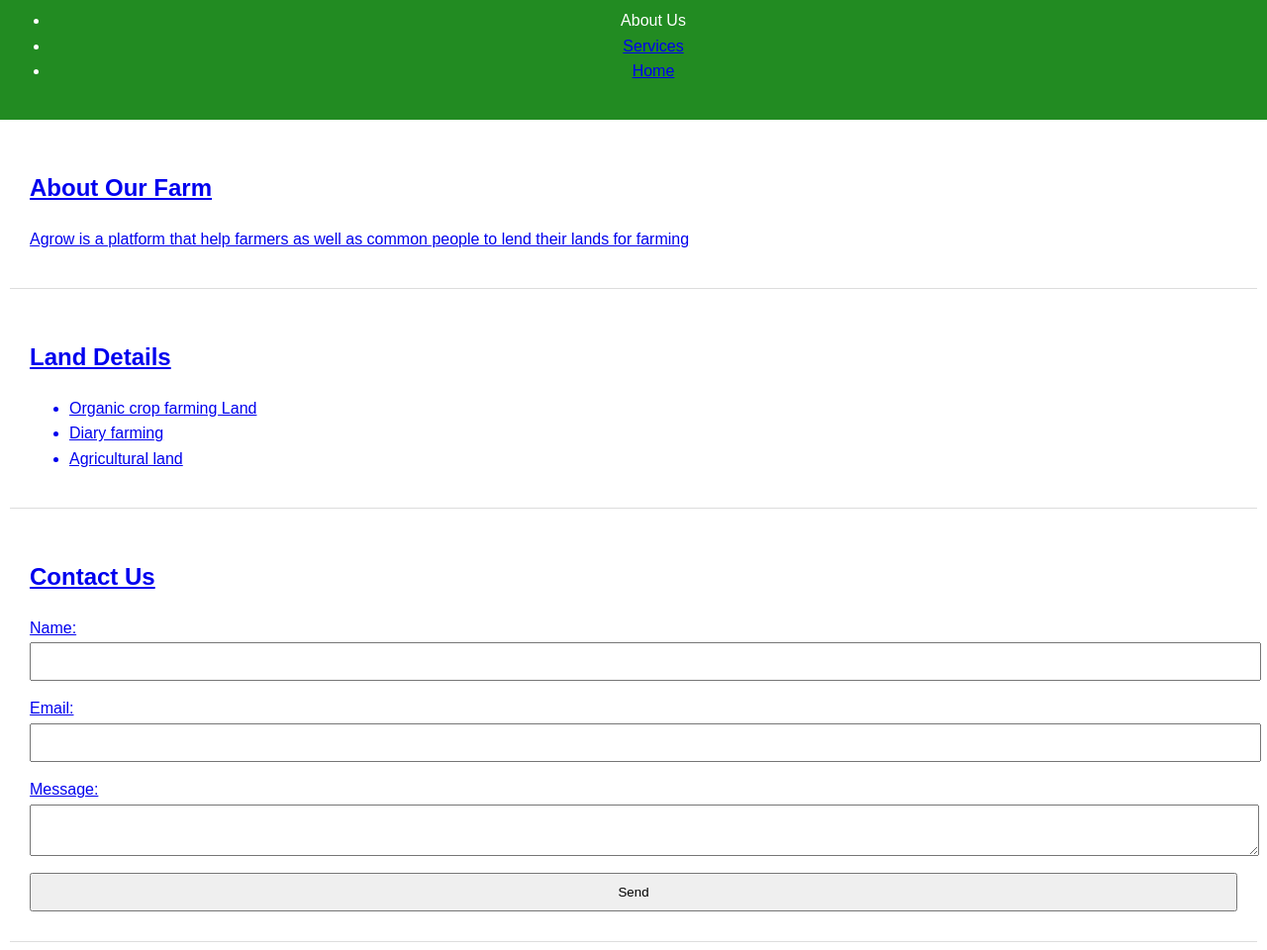
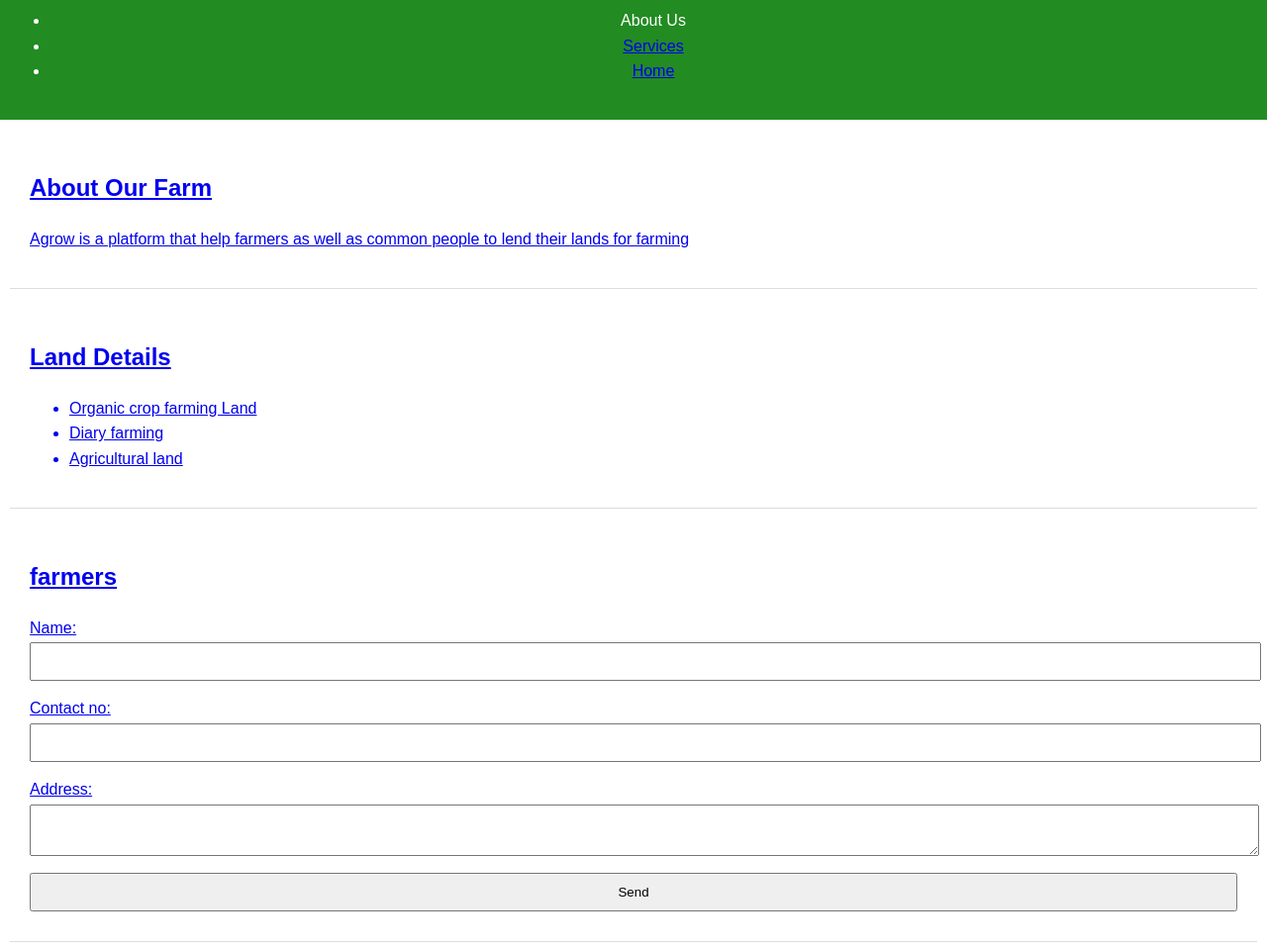
Before and after one commit to Alwin213/Agrow, a plain HTML site: page index.html in a window 1280 px wide. Shown: the part 106-1066 px from the top of the page at 99% size. Drawn offline with Linux system fonts and the light colour scheme.

Commit message:
Farmers details added

```diff
--- a/index.html
+++ b/index.html
@@ -34,14 +34,14 @@
     </section>
 
     <section id="Home">
-        <h2>Contact Us</h2>
+        <h2>farmers</h2>
         <form id="Home">
             <label for="name">Name:</label>
             <input type="text" id="name" name="name" required>
-            <label for="email">Email:</label>
-            <input type="email" id="email" name="email" required>
-            <label for="message">Message:</label>
-            <textarea id="message" name="message" required></textarea>
+            <label for="contact no">Contact no:</label>
+            <input type="contact no" id="contact no" name="contact no" required>
+            <label for="Address">Address:</label>
+            <textarea id="Address" name="Address" required></textarea>
             <button type="submit">Send</button>
         </form>
     </section>
```
